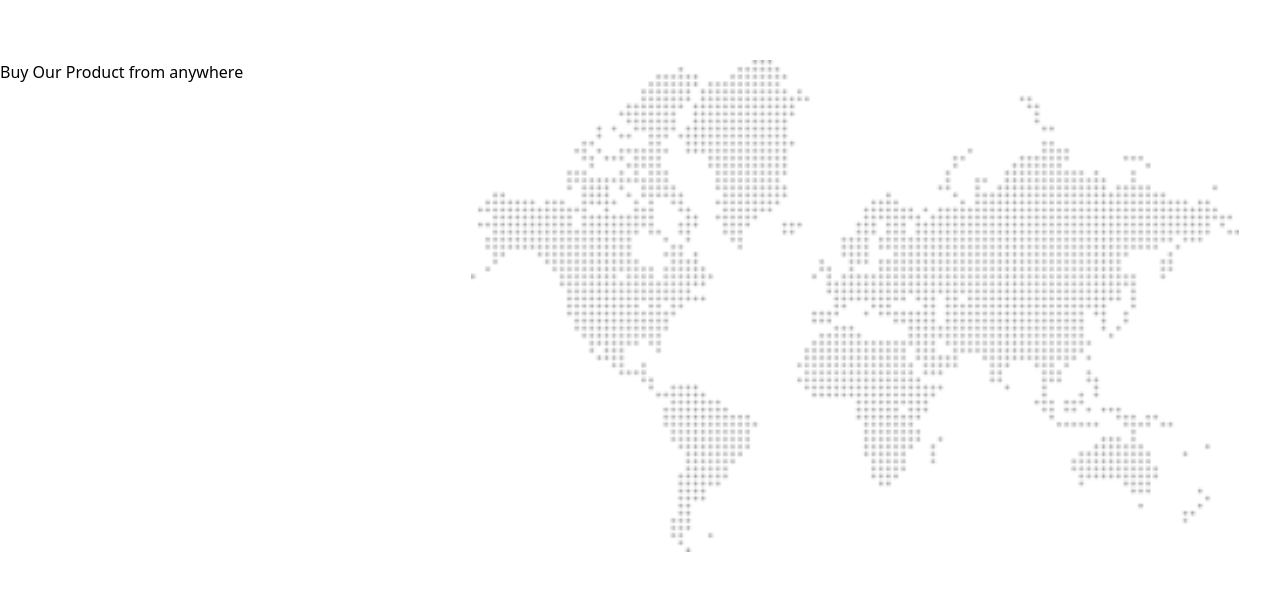
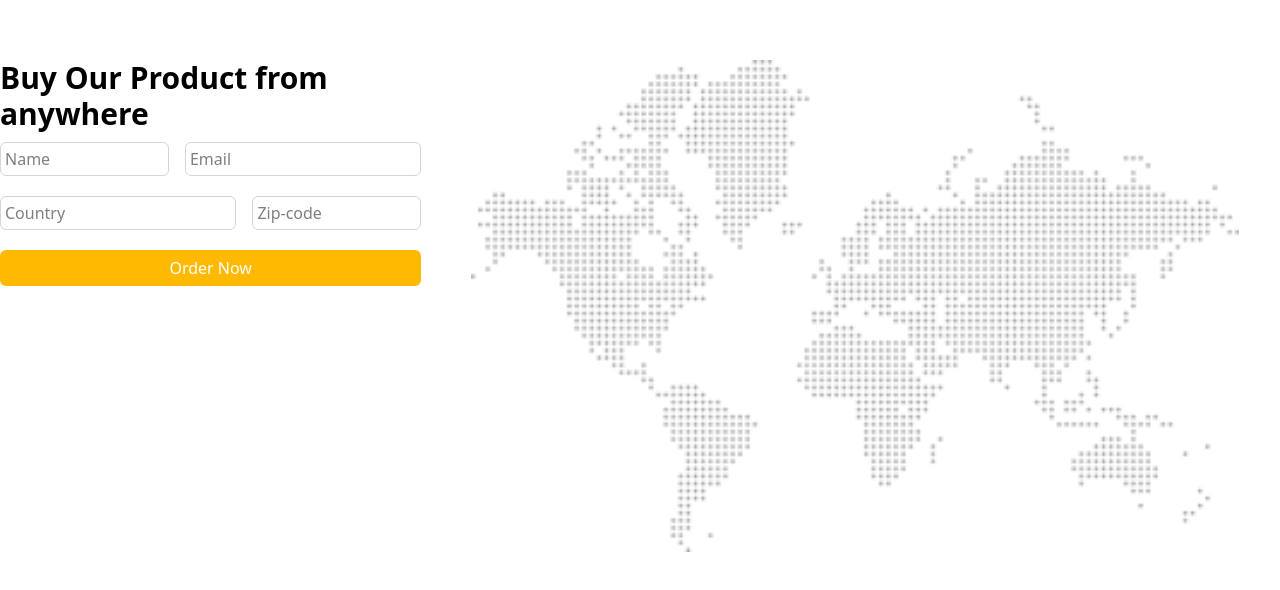
Before and after one commit to mdaasim77/Coffee-Shop-Website, a React (Vite) app: page / in a window 1280 px wide. Shown: the part 1668-2258 px from the top of the page. Built offline with nearby package versions, Linux system fonts and the light colour scheme.

Commit message:
form done no motion

```diff
--- a/src/Components/WhereToBuy/WheretoBuyChild/From.jsx
+++ b/src/Components/WhereToBuy/WheretoBuyChild/From.jsx
@@ -2,8 +2,36 @@ import React from "react";
 
 export default function From() {
   return (
-    <div>
-      <h1>Buy Our Product from anywhere</h1>
+    <div className="">
+      <h1 className="text-3xl font-bold">Buy Our Product from anywhere</h1>
+
+      <div className="flex items-center gap-4 my-2.5">
+        <input
+          type="text"
+          placeholder="Name"
+          className="w-full lg:w-5/12 p-1 border border-gray-300 rounded-md"
+        />
+        <input
+          type="Email"
+          placeholder="Email"
+          className="w-full lg:w-7/12 p-1 border border-gray-300 rounded-md "
+        />
+      </div>
+      <div className="flex items-center gap-4 my-5">
+        <input
+          type="text"
+          placeholder="Country"
+          className="w-full lg:w-7/12 p-1 border border-gray-300 rounded-md"
+        />
+        <input
+          type="text"
+          placeholder="Zip-code"
+          className="w-full lg:w-5/12 p-1 border border-gray-300 rounded-md"
+        />
+      </div>
+      <button className="bg-amber-400 px-auto py-1.5 rounded-md w-full text-white hover:bg-amber-400/80">
+        Order Now
+      </button>
     </div>
   );
 }
```
